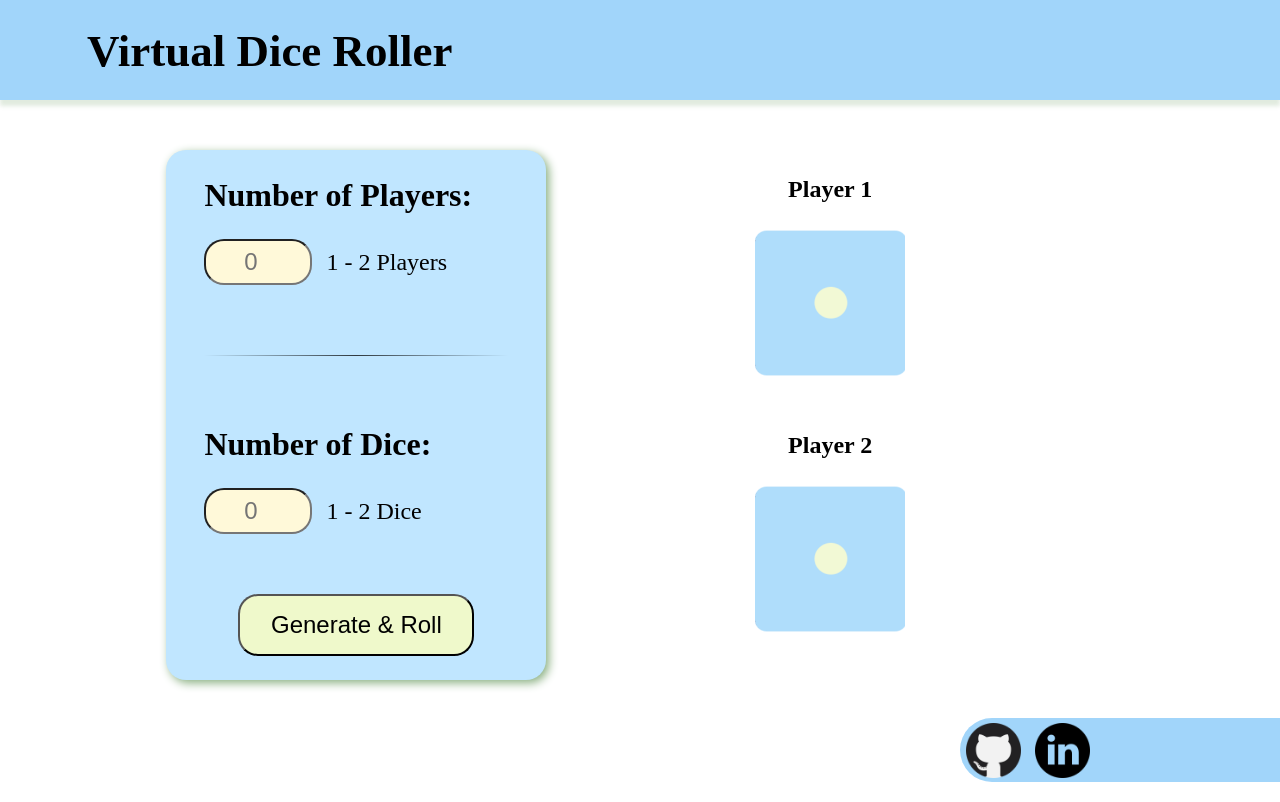
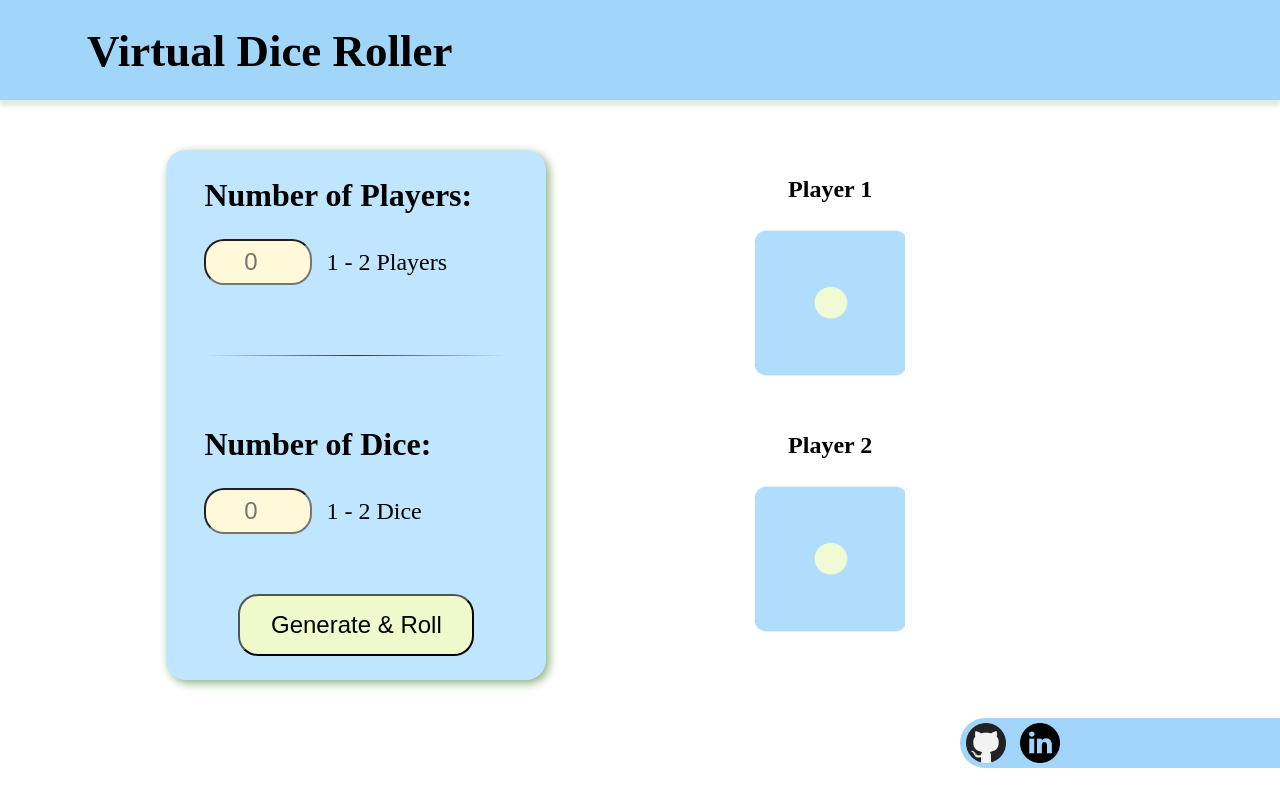
Before and after one commit to Erro-95/Virtual-Dice-Roller, a plain HTML site: page index.html in a window 1280 px wide. Drawn offline with Linux system fonts and the light colour scheme.

Commit message:
footer sizing

```diff
--- a/styles.css
+++ b/styles.css
@@ -171,7 +171,7 @@ img {
     }
 
     img {
-        width: 55px;
+        width: 40px;
     }
 
     img.dice {
@@ -181,7 +181,7 @@ img {
     div.footer {
         float: right;
         width: 25%;
-        height: 64px;
+        height: 50px;
         margin-top: 3%;
         background: #A1D5FA;
         border-radius: 112px 0 0 112px;
```
